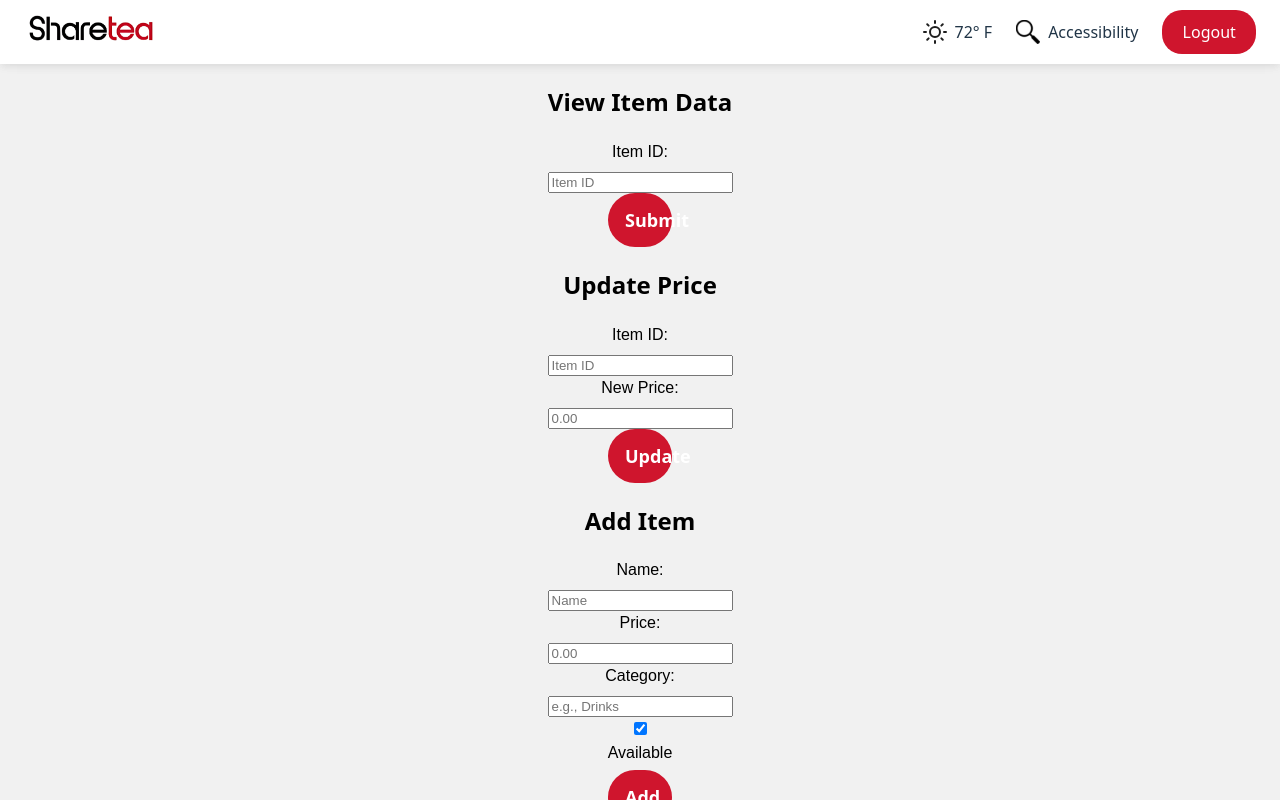
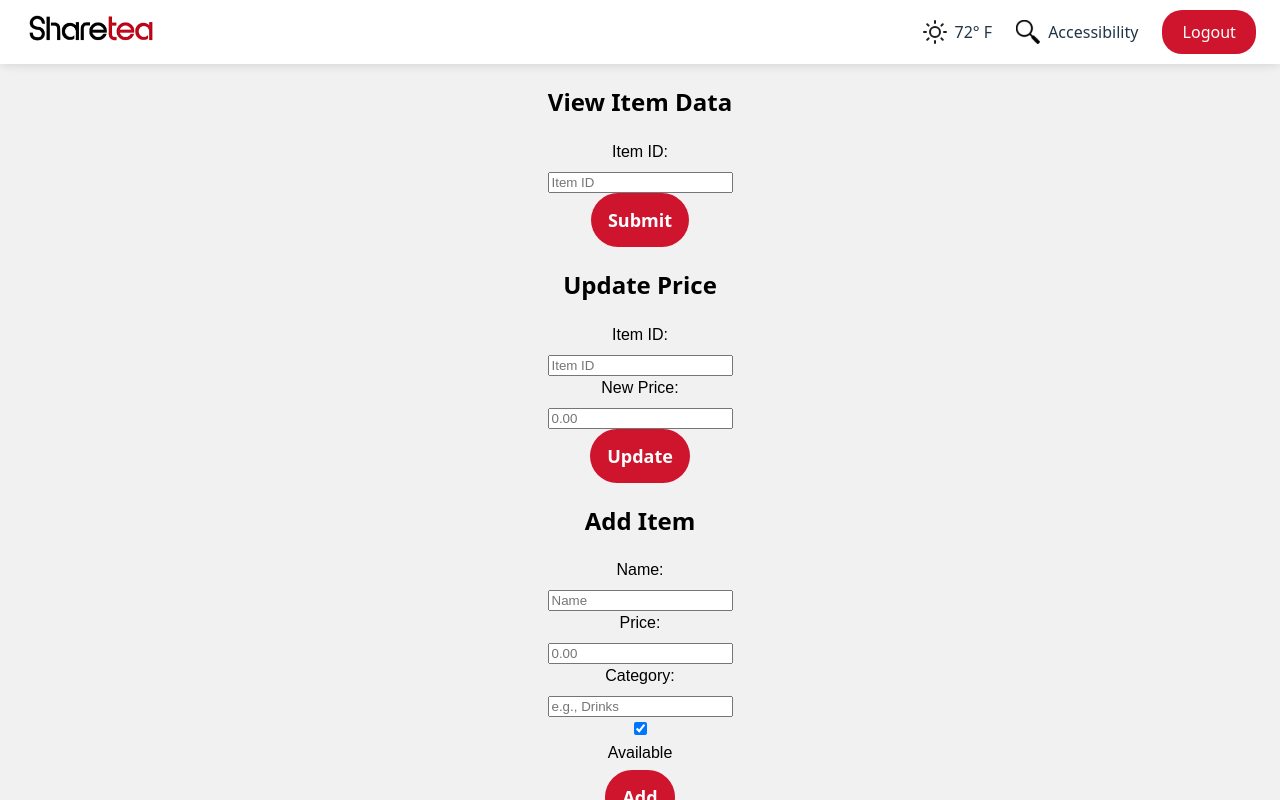
Before and after one commit to CSCE331-Fall2025-900-911/gang-50-project-3, a React (Vite) app: page /update_menu in a window 1280 px wide. Built offline with nearby package versions, Linux system fonts and the light colour scheme.

Commit message:
Update App.css
width to auto

```diff
--- a/src/App.css
+++ b/src/App.css
@@ -339,7 +339,7 @@ html, body {
 }
 
 .btn-updateMenu{
-  width: 5%;
+  width: auto;
   padding: 14px 16px;
   font-size: 18px;
   font-weight: 700;
```
